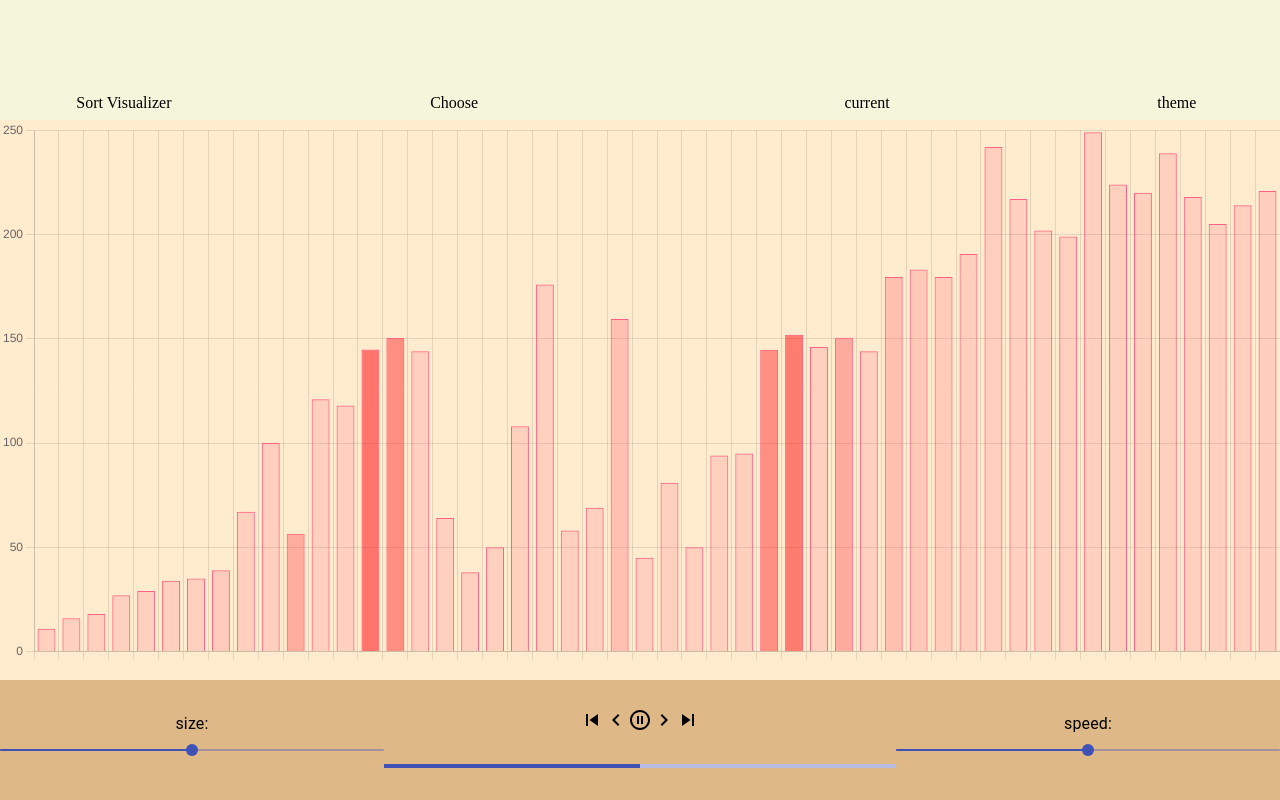
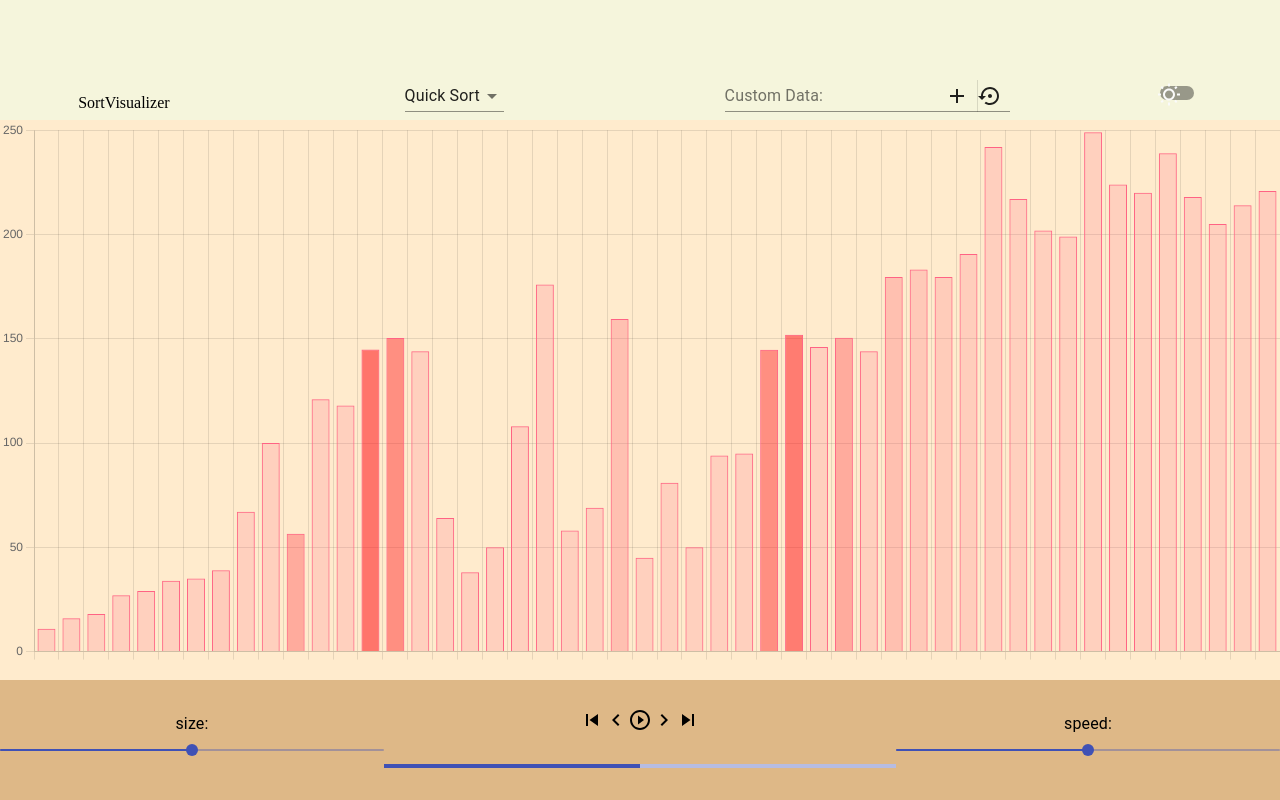
Before and after one commit to caciano-programmer/AlgorithmVisualizer, a React app: page / in a window 1280 px wide. Built offline with nearby package versions, Linux system fonts and the light colour scheme; animation ran at ten frames a second.

Commit message:
header layout finished

```diff
--- a/app/UI/chart/chart.js
+++ b/app/UI/chart/chart.js
@@ -13,7 +13,7 @@ export default ({ array, algorithm, state, speed, updateProgress }) => {
   const ctx = <canvas ref={canvasRef} className={css.canvas} />;
   useLayoutEffect(() => {
     const chart = new Chart(canvasRef.current.getContext('2d'), graphData(array));
-    animations(chart, algorithm, array);
+    animations(chart, algorithm.func, array);
     return () => chart.destroy();
   });
   return <div className={css.chartParent}>{ctx}</div>;
--- a/app/UI/controls/controls.js
+++ b/app/UI/controls/controls.js
@@ -1,9 +1,7 @@
 /* eslint-disable react/prop-types */
 
 import React from 'react';
-import Slider from '@material-ui/core/Slider';
-import Typography from '@material-ui/core/Typography';
-import Progress from '@material-ui/core/LinearProgress';
+import { Slider, Typography, LinearProgress as Progress } from '@material-ui/core';
 import {
   NavigateBefore,
   SkipPrevious,
--- a/app/UI/header/header.js
+++ b/app/UI/header/header.js
@@ -1,14 +1,79 @@
+/* eslint-disable react/prop-types */
+
 import React from 'react';
+import { FormControl, Select, MenuItem, Switch, TextField, InputAdornment, Divider } from '@material-ui/core';
+import {
+  Add,
+  SettingsBackupRestore as Rewind,
+  Brightness4Outlined as Moon,
+  WbSunnyOutlined as Sun,
+} from '@material-ui/icons';
+import { SORT_ALGORITHMS } from '../../sort/sortAlgorithms';
 
 import styles from './header.module.css';
 
-const APP_NAME = 'Sort Visualizer';
+const APP_NAME = 'SortVisualizer';
 
-export default () => (
+export default ({ changeAlgorithm, algorithm }) => (
   <header className={styles.container}>
     <div className={`${styles.flexItem} ${styles.name}`}>{APP_NAME}</div>
-    <div className={`${styles.flexItem} ${styles.choose}`}>Choose</div>
-    <div className={`${styles.flexItem} ${styles.current}`}>current</div>
-    <div className={`${styles.flexItem} ${styles.theme}`}>theme</div>
+    <div className={`${styles.flexItem} ${styles.choose}`}>
+      <FormControl>
+        <Select
+          value={algorithm.name}
+          MenuProps={{
+            anchorOrigin: {
+              vertical: 'bottom',
+              horizontal: 'left',
+            },
+            getContentAnchorEl: null,
+          }}
+        >
+          {Object.values(SORT_ALGORITHMS).map(el => (
+            <MenuItem key={el.name} value={el.name} disabled={algorithm.name === el.name}>
+              {el.name}
+            </MenuItem>
+          ))}
+        </Select>
+      </FormControl>
+    </div>
+    <div className={`${styles.flexItem} ${styles.current}`}>
+      <NumberInput />
+    </div>
+    <div className={`${styles.flexItem} ${styles.theme}`}>
+      <Switch icon={<Sun />} checkedIcon={<Moon />} />
+    </div>
   </header>
 );
+
+function NumberInput() {
+  const isError = false;
+  return (
+    <>
+      <TextField
+        error={isError}
+        helperText={isError ? 'Enter a number from 1-100.' : ''}
+        label="Custom Data:"
+        placeholder="Enter numbers from 1-100"
+        InputProps={{
+          endAdornment: (
+            <>
+              <InputAdornment>
+                <Add />
+              </InputAdornment>
+              <Divider orientation="vertical" flexItem />
+              <InputAdornment>
+                <Rewind />
+              </InputAdornment>
+            </>
+          ),
+        }}
+      />
+    </>
+  );
+}
+
+function returnValidNumbers(input) {
+  const substrings = input.replaceAll(',', ' ').split(' ');
+  return substrings.filter(el => /^[1-9][0-9]*$/g.test(el) && +el <= 100).map(el => +el);
+}
--- a/app/index.css
+++ b/app/index.css
@@ -1,3 +1,5 @@
+/* Global styles go here */
+
 html,
 body {
   height: 100%;
--- a/app/index.html
+++ b/app/index.html
@@ -2,7 +2,7 @@
 <html lang="en">
   <head>
     <meta charset="utf-8" />
-    <title>Algorithm Visualizer</title>
+    <title>Sorting Visualizer</title>
   </head>
   <body>
     <div id="root"></div>
--- a/app/sort/sort.js
+++ b/app/sort/sort.js
@@ -1,15 +1,15 @@
 import React, { useReducer } from 'react';
 import Header from '../UI/header/header';
 import Chart from '../UI/chart/chart';
-import Footer from '../UI/controls/controls';
+import Controls from '../UI/controls/controls';
 import { randomArrayGenerator, SORT_ALGORITHMS } from './sortAlgorithms';
-import { DEFAULT_SIZE, SPEEDS, STATES } from './stateConstants';
+import { DEFAULT_ARRAY_SIZE, SPEEDS, STATES } from './stateConstants';
 
 const initialState = {
   algorithm: SORT_ALGORITHMS.QUICK_SORT,
-  size: DEFAULT_SIZE,
-  array: randomArrayGenerator(DEFAULT_SIZE),
-  state: STATES.STOP,
+  size: DEFAULT_ARRAY_SIZE,
+  array: randomArrayGenerator(DEFAULT_ARRAY_SIZE),
+  state: STATES.GO,
   speed: SPEEDS.NORMAL,
   progress: 0,
 };
@@ -19,7 +19,7 @@ export default () => {
 
   return (
     <React.StrictMode>
-      <Header changeAlgorithm={dispatch} />
+      <Header changeAlgorithm={dispatch} algorithm={state.algorithm} />
       <Chart
         array={state.array}
         algorithm={state.algorithm}
@@ -27,7 +27,7 @@ export default () => {
         speed={state.speed}
         updateProgress={dispatch}
       />
-      <Footer changeControls={dispatch} state={state.state} />
+      <Controls changeControls={dispatch} state={state.state} />
     </React.StrictMode>
   );
 };
--- a/app/sort/sortAlgorithms.js
+++ b/app/sort/sortAlgorithms.js
@@ -1,12 +1,12 @@
 /* eslint-disable no-param-reassign */
 
 export const SORT_ALGORITHMS = {
-  SELECTION_SORT: selectionSort,
-  INSERTION_SORT: insertionSort,
-  BUBBLE_SORT: bubbleSort,
-  MERGE_SORT: mergeSort,
-  HEAP_SORT: heapSort,
-  QUICK_SORT: quickSort,
+  SELECTION_SORT: { name: 'Selection Sort', func: selectionSort },
+  INSERTION_SORT: { name: 'Insertion Sort', func: insertionSort },
+  BUBBLE_SORT: { name: 'Bubble Sort', func: bubbleSort },
+  MERGE_SORT: { name: 'Merge Sort', func: mergeSort },
+  HEAP_SORT: { name: 'Heap Sort', func: heapSort },
+  QUICK_SORT: { name: 'Quick Sort', func: quickSort },
 };
 
 export const randomArrayGenerator = size => {
--- a/app/sort/stateConstants.js
+++ b/app/sort/stateConstants.js
@@ -1,4 +1,4 @@
-export const DEFAULT_SIZE = 50;
+export const DEFAULT_ARRAY_SIZE = 50;
 
 export const STATES = {
   GO: 'go',
```
Also changed, not shown: package.json (+6 -6 lines).
